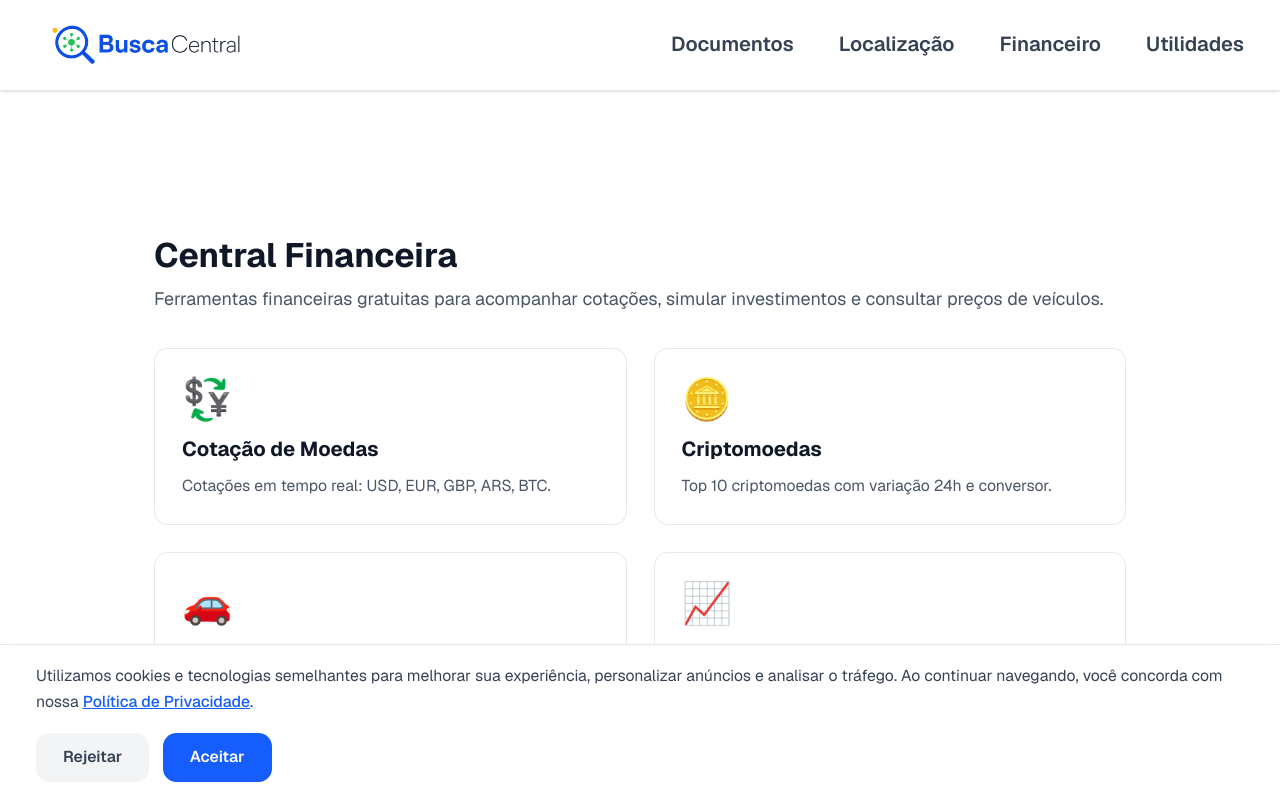
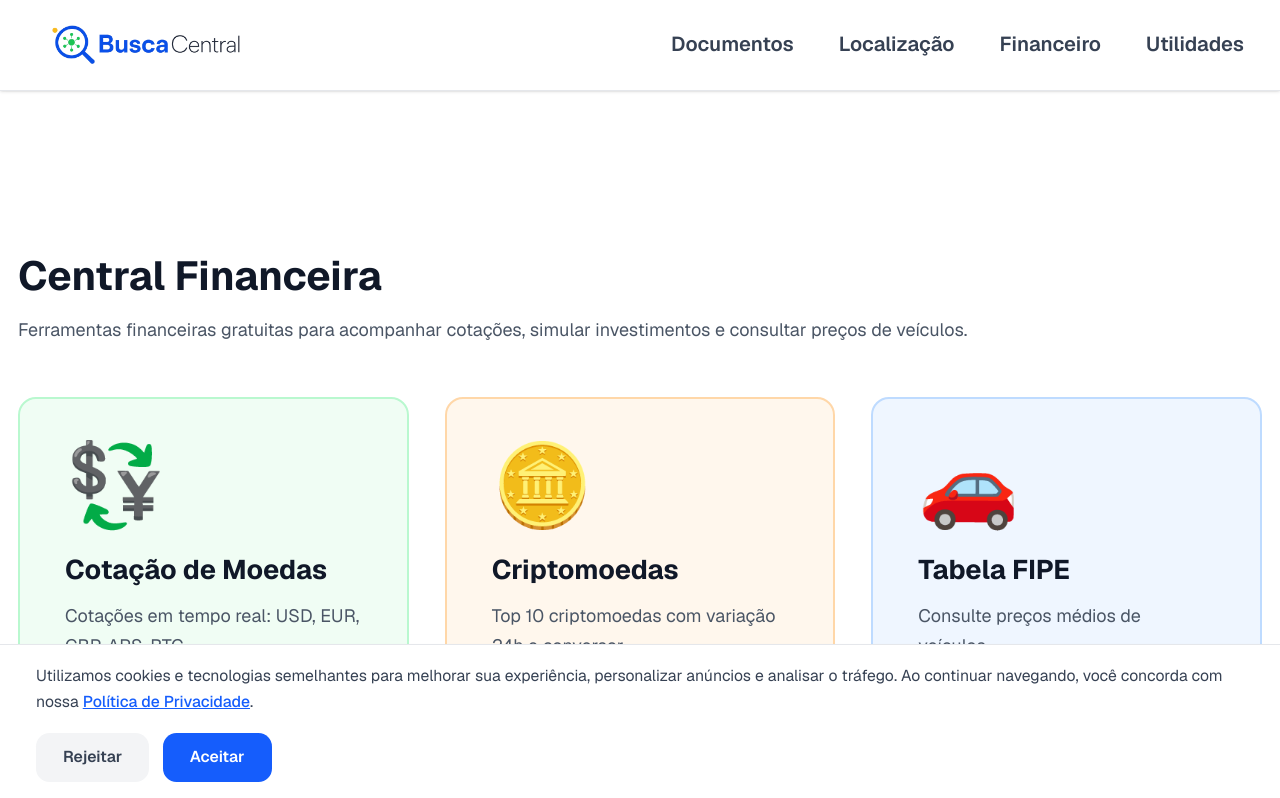
Before and after one commit to buscacentral/buscacentral, a Next.js app: page /financeiro in a window 1280 px wide. Shown: the top 798 px of the page. Built offline with nearby package versions, Linux system fonts and the light colour scheme; no server answers.

Commit message:
Scale up UI elements for desktop: max-w-7xl, larger padding, icons and typography

```diff
--- a/src/app/documentos/page.tsx
+++ b/src/app/documentos/page.tsx
@@ -22,8 +22,8 @@ const sugestoes = [
 
 export default function DocumentosPage() {
   return (
-    <div className="max-w-4xl mx-auto px-4 py-12">
-      <h1 className="text-3xl font-bold text-gray-900 mb-2">Central de Documentos</h1>
+    <div className="max-w-7xl mx-auto px-4 py-16">
+      <h1 className="text-4xl font-bold text-gray-900 mb-4">Central de Documentos</h1>
       <p className="text-gray-600 mb-4">
         Ferramentas para geração e validação de documentos brasileiros.
         Gere CPFs e CNPJs válidos para testes ou consulte dados reais de empresas pela Receita Federal.
@@ -32,16 +32,16 @@ export default function DocumentosPage() {
         Todos os CPFs e CNPJs gerados são fictícios e destinados exclusivamente a testes e desenvolvimento.
       </p>
 
-      <div className="grid grid-cols-1 sm:grid-cols-2 lg:grid-cols-3 gap-6 mb-12">
+      <div className="grid grid-cols-1 sm:grid-cols-2 lg:grid-cols-3 gap-8 mb-12">
         {tools.map((tool) => (
           <Link
             key={tool.href}
             href={tool.href}
-            className={`block p-6 rounded-xl border-2 hover:shadow-lg transition-all ${tool.color}`}
+            className={`group block p-10 rounded-2xl border-2 hover:shadow-xl hover:-translate-y-2 transition-all duration-300 ${tool.color}`}
           >
-            <div className="text-4xl mb-3">{tool.icon}</div>
-            <h3 className="text-lg font-bold text-gray-900 mb-2">{tool.title}</h3>
-            <p className="text-sm text-gray-600">{tool.description}</p>
+            <div className="text-7xl mb-6 transition-transform duration-300 group-hover:scale-110">{tool.icon}</div>
+            <h3 className="text-2xl font-bold text-gray-900 mb-3">{tool.title}</h3>
+            <p className="text-base text-gray-600 leading-relaxed">{tool.description}</p>
           </Link>
         ))}
       </div>
--- a/src/app/financeiro/page.tsx
+++ b/src/app/financeiro/page.tsx
@@ -12,69 +12,77 @@ const tools = [
     description: 'Cotações em tempo real: USD, EUR, GBP, ARS, BTC.',
     href: '/financeiro/cotacao',
     icon: '💱',
+    color: 'bg-green-50 border-green-200'
   },
   {
     title: 'Criptomoedas',
     description: 'Top 10 criptomoedas com variação 24h e conversor.',
     href: '/financeiro/criptomoedas',
     icon: '🪙',
+    color: 'bg-orange-50 border-orange-200'
   },
   {
     title: 'Tabela FIPE',
     description: 'Consulte preços médios de veículos.',
     href: '/financeiro/tabela-fipe',
     icon: '🚗',
+    color: 'bg-blue-50 border-blue-200'
   },
   {
     title: 'Simulador de Juros Compostos',
     description: 'Simule investimentos com aportes mensais.',
     href: '/financeiro/juros-compostos',
     icon: '📈',
+    color: 'bg-purple-50 border-purple-200'
   },
   {
     title: 'Conversor CLT para PJ',
     description: 'Descubra quanto cobrar como PJ para equivaler ao salário CLT.',
     href: '/financeiro/conversor-clt-pj',
     icon: '💼',
+    color: 'bg-blue-50 border-blue-200'
   },
   {
     title: 'Simulador de Financiamento de Carro',
     description: 'Simule parcelas pelos sistemas Price e SAC.',
     href: '/financeiro/financiamento-carro',
     icon: '🚙',
+    color: 'bg-red-50 border-red-200'
   },
   {
     title: 'Calculadora de Rescisão Trabalhista',
     description: 'Calcule valores de rescisão para todos os tipos de demissão.',
     href: '/financeiro/rescisao-trabalhista',
     icon: '📋',
+    color: 'bg-green-50 border-green-200'
   },
   {
     title: 'Simulador de Investimentos',
     description: 'Compare CDB, Tesouro Selic e Poupança.',
     href: '/financeiro/simulador-investimentos',
     icon: '💰',
+    color: 'bg-blue-50 border-blue-200'
   },
 ];
 
 export default function FinanceiroPage() {
   return (
-    <div className="max-w-4xl mx-auto px-4 py-12">
-      <h1 className="text-3xl font-bold text-gray-900 mb-2">Central Financeira</h1>
-      <p className="text-gray-600 mb-8">
+    <div className="max-w-7xl mx-auto px-4 py-16">
+      <h1 className="text-4xl font-bold text-gray-900 mb-4">Central Financeira</h1>
+      <p className="text-gray-600 mb-12">
         Ferramentas financeiras gratuitas para acompanhar cotações, simular investimentos e consultar preços de veículos.
       </p>
 
-      <div className="grid grid-cols-1 sm:grid-cols-2 gap-6">
+      <div className="grid grid-cols-1 sm:grid-cols-2 lg:grid-cols-3 gap-8">
         {tools.map((tool) => (
           <Link
             key={tool.href}
             href={tool.href}
-            className="block p-6 bg-white border border-gray-200 rounded-xl hover:border-blue-400 hover:shadow-lg transition-all"
+            className={`group block p-10 rounded-2xl border-2 hover:shadow-xl hover:-translate-y-2 transition-all duration-300 ${tool.color}`}
           >
-            <div className="text-4xl mb-3">{tool.icon}</div>
-            <h3 className="text-lg font-bold text-gray-900 mb-2">{tool.title}</h3>
-            <p className="text-sm text-gray-600">{tool.description}</p>
+            <div className="text-7xl mb-6 transition-transform duration-300 group-hover:scale-110">{tool.icon}</div>
+            <h3 className="text-2xl font-bold text-gray-900 mb-3">{tool.title}</h3>
+            <p className="text-base text-gray-600 leading-relaxed">{tool.description}</p>
           </Link>
         ))}
       </div>
--- a/src/app/localizacao/page.tsx
+++ b/src/app/localizacao/page.tsx
@@ -19,8 +19,8 @@ const sugestoes = [
 
 export default function LocalizacaoPage() {
   return (
-    <div className="max-w-4xl mx-auto px-4 py-12">
-      <h1 className="text-3xl font-bold text-gray-900 mb-2">Central de Localização</h1>
+    <div className="max-w-7xl mx-auto px-4 py-16">
+      <h1 className="text-4xl font-bold text-gray-900 mb-4">Central de Localização</h1>
       <p className="text-gray-600 mb-4">
         Ferramentas de localização para consultas de endereço e distâncias.
         Busque CEPs, calcule rotas e estime custos de viagem entre cidades brasileiras.
@@ -29,16 +29,16 @@ export default function LocalizacaoPage() {
         Dados fornecidos pelo ViaCEP e coordenadas oficiais do IBGE.
       </p>
 
-      <div className="grid grid-cols-1 sm:grid-cols-2 gap-6 mb-12">
+      <div className="grid grid-cols-1 sm:grid-cols-2 lg:grid-cols-3 gap-8 mb-12">
         {tools.map((tool) => (
           <Link
             key={tool.href}
             href={tool.href}
-            className={`block p-8 rounded-xl border-2 hover:shadow-lg transition-all ${tool.color}`}
+            className={`group block p-10 rounded-2xl border-2 hover:shadow-xl hover:-translate-y-2 transition-all duration-300 ${tool.color}`}
           >
-            <div className="text-5xl mb-4">{tool.icon}</div>
-            <h3 className="text-xl font-bold text-gray-900 mb-2">{tool.title}</h3>
-            <p className="text-sm text-gray-600">{tool.description}</p>
+            <div className="text-7xl mb-6 transition-transform duration-300 group-hover:scale-110">{tool.icon}</div>
+            <h3 className="text-2xl font-bold text-gray-900 mb-3">{tool.title}</h3>
+            <p className="text-base text-gray-600 leading-relaxed">{tool.description}</p>
           </Link>
         ))}
       </div>
--- a/src/app/page.tsx
+++ b/src/app/page.tsx
@@ -60,12 +60,12 @@ export default function Home() {
               <a
                 key={cat.href}
                 href={cat.href}
-                className="group flex items-center gap-4 p-5 bg-white rounded-2xl border border-slate-200 hover:border-blue-300 hover:shadow-md transition-all duration-300 hover:-translate-y-1"
+                className="group flex items-center gap-6 p-6 bg-white rounded-2xl border border-slate-200 hover:border-blue-300 hover:shadow-md transition-all duration-300 hover:-translate-y-1"
               >
-                <span className="text-3xl transition-transform duration-300 group-hover:scale-110">{cat.icon}</span>
+                <span className="text-5xl transition-transform duration-300 group-hover:scale-110">{cat.icon}</span>
                 <div>
-                  <p className="font-bold text-slate-900 text-lg">{cat.name}</p>
-                  <p className="text-sm text-slate-500 font-medium">{cat.count} ferramentas</p>
+                  <p className="font-bold text-slate-900 text-xl mb-1">{cat.name}</p>
+                  <p className="text-base text-slate-500 font-medium">{cat.count} ferramentas</p>
                 </div>
               </a>
             ))}
--- a/src/components/ToolCard.tsx
+++ b/src/components/ToolCard.tsx
@@ -19,10 +19,10 @@ export default function ToolCard({ title, description, href, icon, color = 'blue
   return (
     <Link
       href={href}
-      className={`group block p-8 rounded-2xl border-2 transition-all duration-300 hover:-translate-y-2 hover:shadow-xl ${colorClasses[color]}`}
+      className={`group block p-10 rounded-2xl border-2 transition-all duration-300 hover:-translate-y-2 hover:shadow-xl ${colorClasses[color]}`}
     >
-      <div className="text-6xl mb-4 transition-transform duration-300 group-hover:scale-110">{icon}</div>
-      <h3 className="text-xl font-bold text-gray-900 mb-2">{title}</h3>
+      <div className="text-7xl mb-6 transition-transform duration-300 group-hover:scale-110">{icon}</div>
+      <h3 className="text-2xl font-bold text-gray-900 mb-3">{title}</h3>
       <p className="text-base text-gray-600 leading-relaxed">{description}</p>
     </Link>
   );
```
Also changed, not shown: src/app/utilidades/page.tsx (+13 -13 lines).
